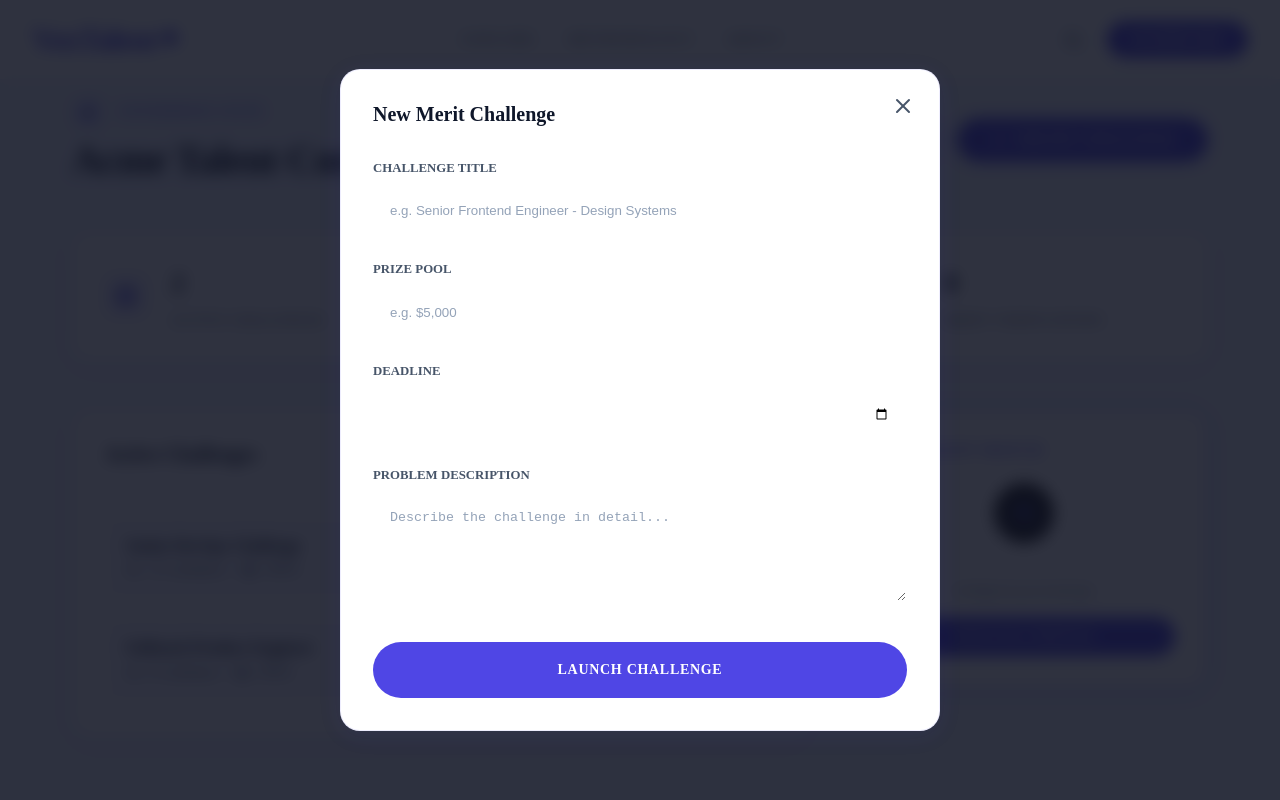
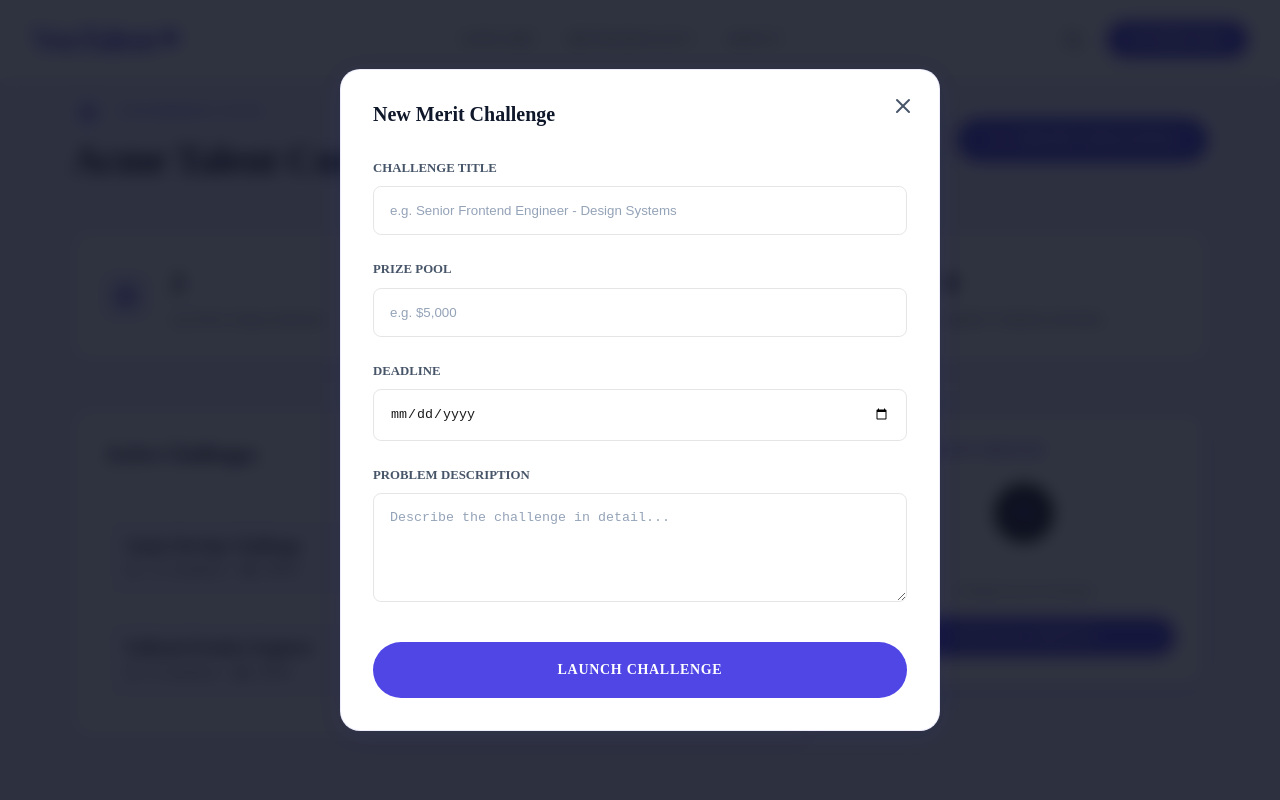
Before and after one commit to Celestin25/voxtalent, a Next.js app: page /dashboard/company in a window 1280 px wide. Both pictures are taken after a click on the button "CREATE CHALLENGE". Shown: the top 800 px of the page. Built offline with nearby package versions, Linux system fonts and the light colour scheme; no server answers; a web font is replaced by a local one.

Commit message:
white background

```diff
--- a/src/app/dashboard/company/ChallengeForm.tsx
+++ b/src/app/dashboard/company/ChallengeForm.tsx
@@ -70,7 +70,7 @@ export default function ChallengeForm() {
                   name="title"
                   required
                   placeholder="e.g. Senior Frontend Engineer - Design Systems"
-                  style={{ background: 'rgba(255,255,255,0.05)', border: '1px solid rgba(255,255,255,0.1)', borderRadius: '8px', padding: '1rem', color: 'white' }}
+                  style={{ background: 'transparent', border: '1px solid rgba(0,0,0,0.1)', borderRadius: '8px', padding: '1rem', color: '#1a1a1a' }}
                 />
               </div>
 
@@ -79,7 +79,7 @@ export default function ChallengeForm() {
                 <input
                   name="prize"
                   placeholder="e.g. $5,000"
-                  style={{ background: 'rgba(255,255,255,0.05)', border: '1px solid rgba(255,255,255,0.1)', borderRadius: '8px', padding: '1rem', color: 'white' }}
+                  style={{ background: 'transparent', border: '1px solid rgba(0,0,0,0.1)', borderRadius: '8px', padding: '1rem', color: '#1a1a1a' }}
                 />
               </div>
 
@@ -89,7 +89,7 @@ export default function ChallengeForm() {
                   name="deadline"
                   type="date"
                   required
-                  style={{ background: 'rgba(255,255,255,0.05)', border: '1px solid rgba(255,255,255,0.1)', borderRadius: '8px', padding: '1rem', color: 'white' }}
+                  style={{ background: 'transparent', border: '1px solid rgba(0,0,0,0.1)', borderRadius: '8px', padding: '1rem', color: '#1a1a1a' }}
                 />
               </div>
 
@@ -100,7 +100,7 @@ export default function ChallengeForm() {
                   required
                   rows={5}
                   placeholder="Describe the challenge in detail..."
-                  style={{ background: 'rgba(255,255,255,0.05)', border: '1px solid rgba(255,255,255,0.1)', borderRadius: '8px', padding: '1rem', color: 'white', resize: 'vertical' }}
+                  style={{ background: 'transparent', border: '1px solid rgba(0,0,0,0.1)', borderRadius: '8px', padding: '1rem', color: '#1a1a1a', resize: 'vertical' }}
                 />
               </div>
 
```
